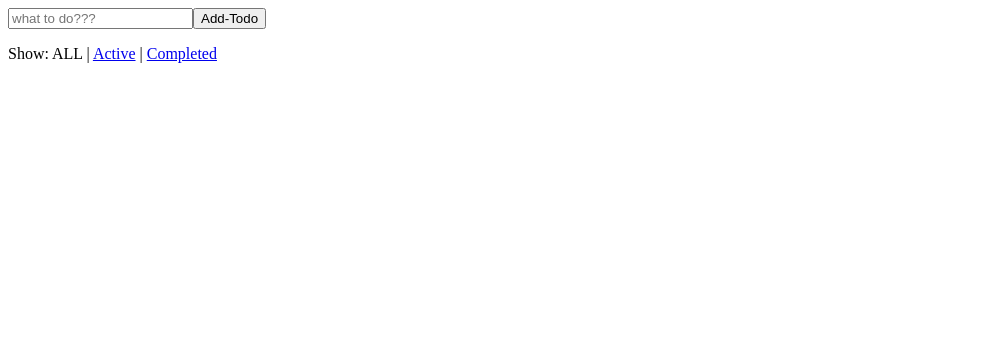
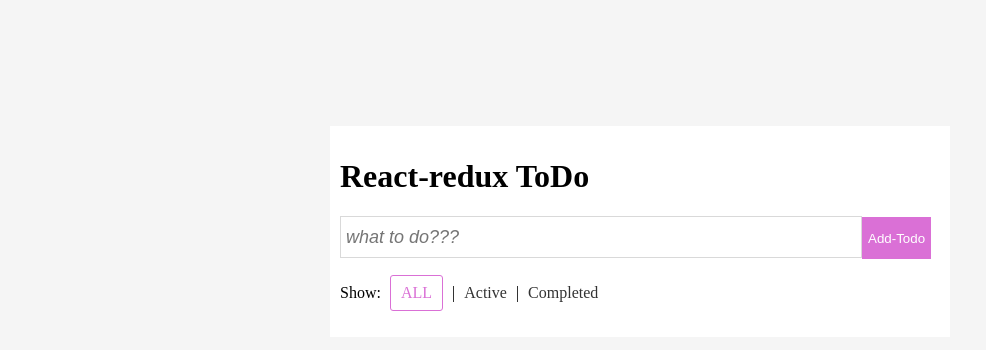
Before and after one commit to layaCoder/todo-react-redux, a React app: page / in a window 1280 px wide. Shown: the top 350 px of the page, without its empty margins (0-986 px from the left). Built offline with nearby package versions, Linux system fonts and the light colour scheme.

Commit message:
v3 -finish css

```diff
--- a/src/components/AddTodo.js
+++ b/src/components/AddTodo.js
@@ -28,7 +28,7 @@ export default class extends Component{
 
 		const {submitClick} = this.props;//接收container组件所传来的submitClick方法，也可以通过dispatch(state,action)的方式来实现（参见上面备注)
 		return (
-             <div>
+             <div className="inner">
               <form onSubmit={e=>{
               	e.preventDefault(); //防止提交时事件冒泡
               	if(!this.input.value.trim()){
--- a/src/components/App.js
+++ b/src/components/App.js
@@ -6,7 +6,8 @@ import Footer from './Footer';
 export default class extends Component{
 	render(){
 		return(
-			<div>
+			<div className="container">
+			<h1>React-redux ToDo</h1>
 			<AddTodo/>
 			<VisibleTodoList/>
 			<Footer/>
--- a/src/components/Footer.js
+++ b/src/components/Footer.js
@@ -6,7 +6,7 @@ export default class extends Component{
 	render(){
 		return(
 		//(SHOW_ALL,SHOW_ACTIVE,SHOW_COMPLETED为Container组件FilterLink中的ownProps参数)
-		<p>
+		<p className="footer">
 		 Show:{" "}
 		 <FilterLink filter="SHOW_ALL">
 		  ALL
--- a/src/components/Todo.js
+++ b/src/components/Todo.js
@@ -6,13 +6,13 @@ export default class extends Component{
 		const {onClick,completed,text,deleteClick} = this.props //接收props中的参数
 		return (
              <li>
-              <em onClick={onClick}></em>
+              <em onClick={onClick} className={completed?'selected':null}></em>
               <p onClick={onClick} style={{
               	textDecoration:completed?'line-through':'none'
               }}>
               {text}
               </p>
-              <span onClick={deleteClick}> 删除 </span>
+              <span onClick={deleteClick}> &times; </span>
              </li>
 			)
 	}
--- a/src/components/TodoList.js
+++ b/src/components/TodoList.js
@@ -6,7 +6,7 @@ export default class extends Component{
  render(){
  	const {todos,onTodoClick,deleteClick} = this.props; //接收props中的参数
     return (
-          <ul>
+          <ul className="todo-list">
            {todos.map(todo=>{ //遍历每一个todo，对其传参渲染成<Todo>组件
            	return (<Todo
            	        key={todo.id}
--- a/src/index.js
+++ b/src/index.js
@@ -5,6 +5,7 @@ import App from './components/App';
 import { createStore } from 'redux';
 import reducer from './reducers/index';
 import {Provider} from 'react-redux';
+import './stylesheet/main.scss';
 
 
 // Render the main component into the dom
--- /dev/null
+++ b/src/stylesheet/main.scss
@@ -0,0 +1,169 @@
+$color: #DA70D6;
+$grayColor: #333;
+$fontSize: 18px;
+$h: 10px;
+$width: 200;
+@mixin horizontal-center() {
+    margin: 0 auto;
+}
+
+@mixin clearfix {
+    &:after {
+        clear: both;
+        content: '.';
+        display: block;
+        height: 0;
+        line-height: 0;
+        overflow: hidden;
+    }
+    *height: 1%;
+}
+
+@mixin border($borderWidth:1px,$borderColor:#d9d9d9,$borderStyle:solid) {
+    border: $borderWidth $borderColor $borderStyle;
+}
+
+@mixin boxSizing {
+    box-sizing: border-box;
+    -moz-box-sizing: border-box;
+    -webkit-box-sizing: border-box;
+}
+
+@mixin verticalCenter($height:$h*4) {
+    height: $height;
+    line-height: $height;
+}
+
+@mixin transform($transforms) {
+    -moz-transform: $transforms;
+    -o-transform: $transforms;
+    -ms-transform: $transforms;
+    -webkit-transform: $transforms;
+    transform: $transforms;
+}
+
+
+@mixin rotate($deg) {
+    @include transform(rotate(#{$deg}deg));
+}
+
+body {
+    background: #f5f5f5
+}
+
+.container {
+    width: $h*60;
+    background: #fff;
+    @include horizontal-center;
+    margin-top: 10%;
+    padding: $h;
+}
+
+.inner {
+    input[type=text] {
+        font-size: 18px;
+        font-style: italic;
+        height: $h*4;
+        @include border;
+        background: #fff;
+        width: $width*2+110+px;
+        padding: 0 5px;
+        &:focus {
+            @include border(1px, #3c9, solid);
+        }
+    }
+    button {
+        height: $h*4+2;
+        border: none;
+        background: $color;
+        color: #fff;
+        cursor: pointer;
+        &:hover {
+            color: #fff;
+            background: rgba($color, 0.7);
+        }
+    }
+}
+
+.todo-list {
+    padding: 0;
+    margin: 0;
+    @include clearfix;
+    li {
+        list-style: none;
+        border-bottom: 1px solid #d9d9d9;
+        width: 100%;
+        @include clearfix;
+        em {
+            display: inline-block;
+            width: 20px;
+            height: 20px;
+            border-radius: 50%;
+            @include border;
+            float: left;
+            margin-top: 13px;
+        }
+        em.selected {
+            position: relative;
+            border: 1px solid $color;
+            &:before {
+                display: block;
+                content: '';
+                width: 6px;
+                height: 1px;
+                background: $color;
+                position: absolute;
+                left: 4px;
+                top: 10px;
+                @include rotate(45)
+            }
+            &:after {
+                display: block;
+                content: '';
+                width: 10px;
+                height: 1px;
+                background: $color;
+                position: absolute;
+                left: 7px;
+                top: 9px;
+                @include rotate(-45)
+            }
+        }
+
+        p {
+            float: left;
+            width: 84%;
+            padding-left: 2%;
+            @include verticalCenter(50px);
+            margin: 0;
+        }
+        span {
+            float: left;
+            display: inline-block;
+            width: 10%;
+            @include verticalCenter(50px);
+            text-align: right;
+            padding-right: 10px;
+            @include boxSizing;
+            font-size: 18px;
+            color: $color;
+            cursor: pointer;
+        }
+    }
+}
+
+.footer {
+    span {
+        display: inline-block;
+        @include border(1px, #DA70D6, solid);
+        padding: 8px 10px;
+        margin: 0 5px;
+        border-radius: 3px;
+        color: $color;
+    }
+    a {
+        color: $grayColor;
+        text-decoration: none;
+        margin: 0 5px;
+    }
+}
```
